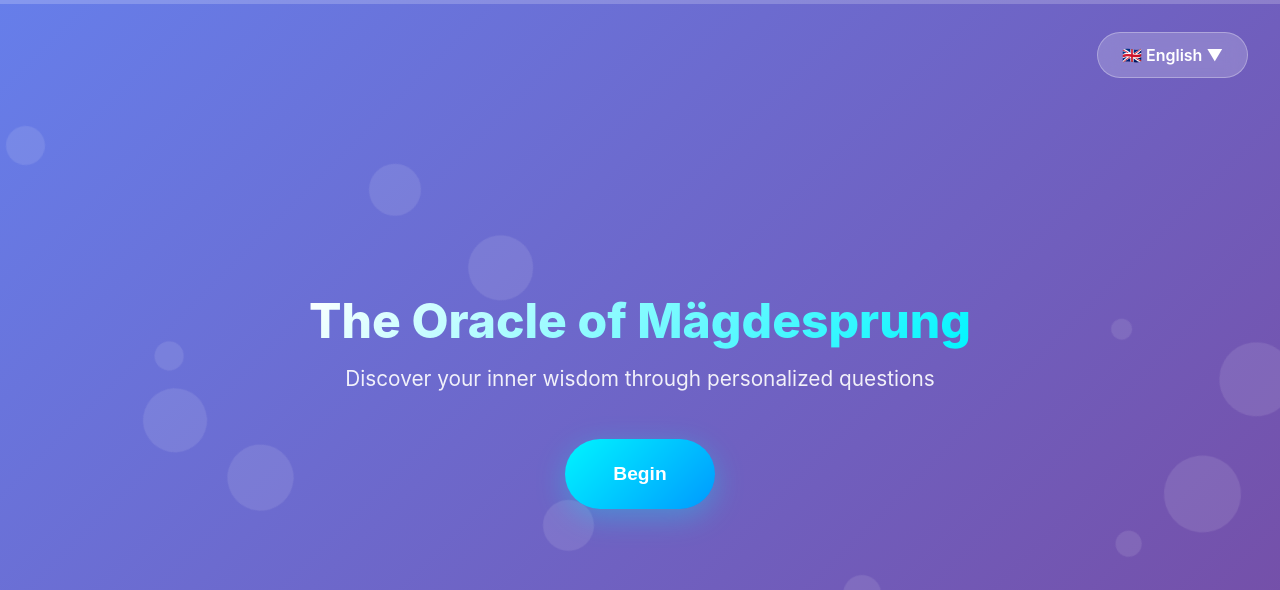
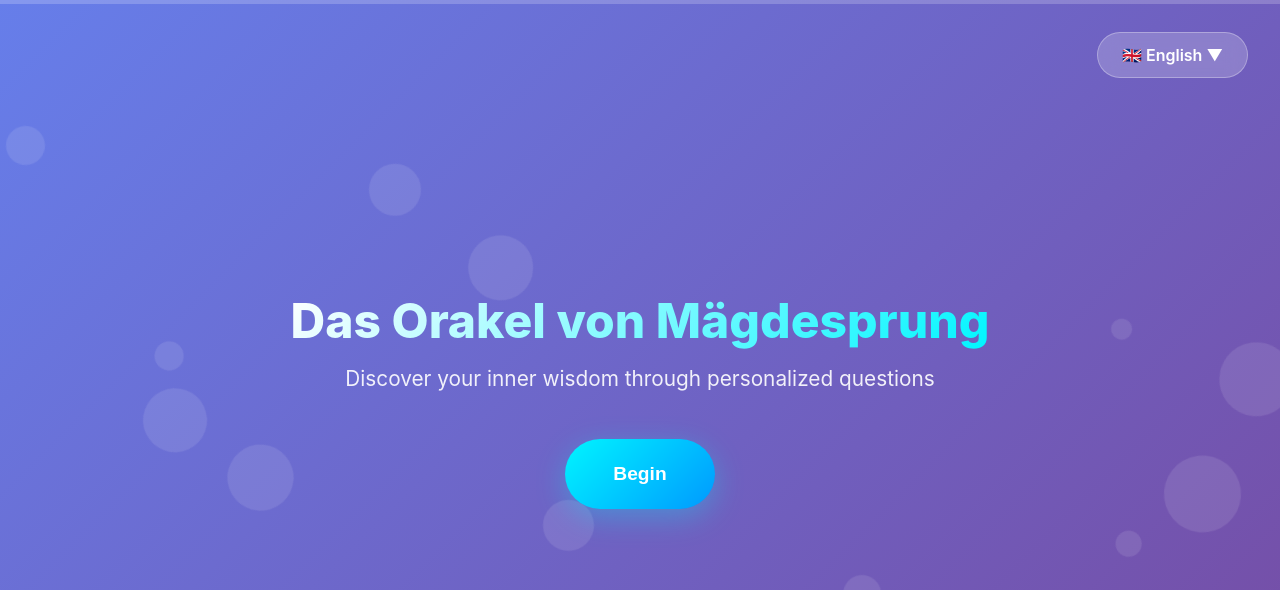
Before and after one commit to das-orakel-von-maegdesprung/orakel, a Flask app: template templates/questions.html in a window 1280 px wide. Shown: the top 590 px of the page. Run offline with Flask 3, Linux system fonts and the light colour scheme; the template is opened without the code that fills it, so the values that code supplies are empty; parts of the project's set-up code (start-up, migrations or seed data) failed here and were passed over.

Commit message:
new translation

```diff
--- a/templates/questions.html
+++ b/templates/questions.html
@@ -464,7 +464,7 @@
         skipAllConfirm: "Möchtest du alle Fragen überspringen?"
       },
       en: {
-        welcome: "The Oracle of Mägdesprung",
+        welcome: "Das Orakel von Mägdesprung",
         welcomeSubtitle: "Discover your inner wisdom through personalized questions",
         start: "Begin",
         next: "Next →",
```
